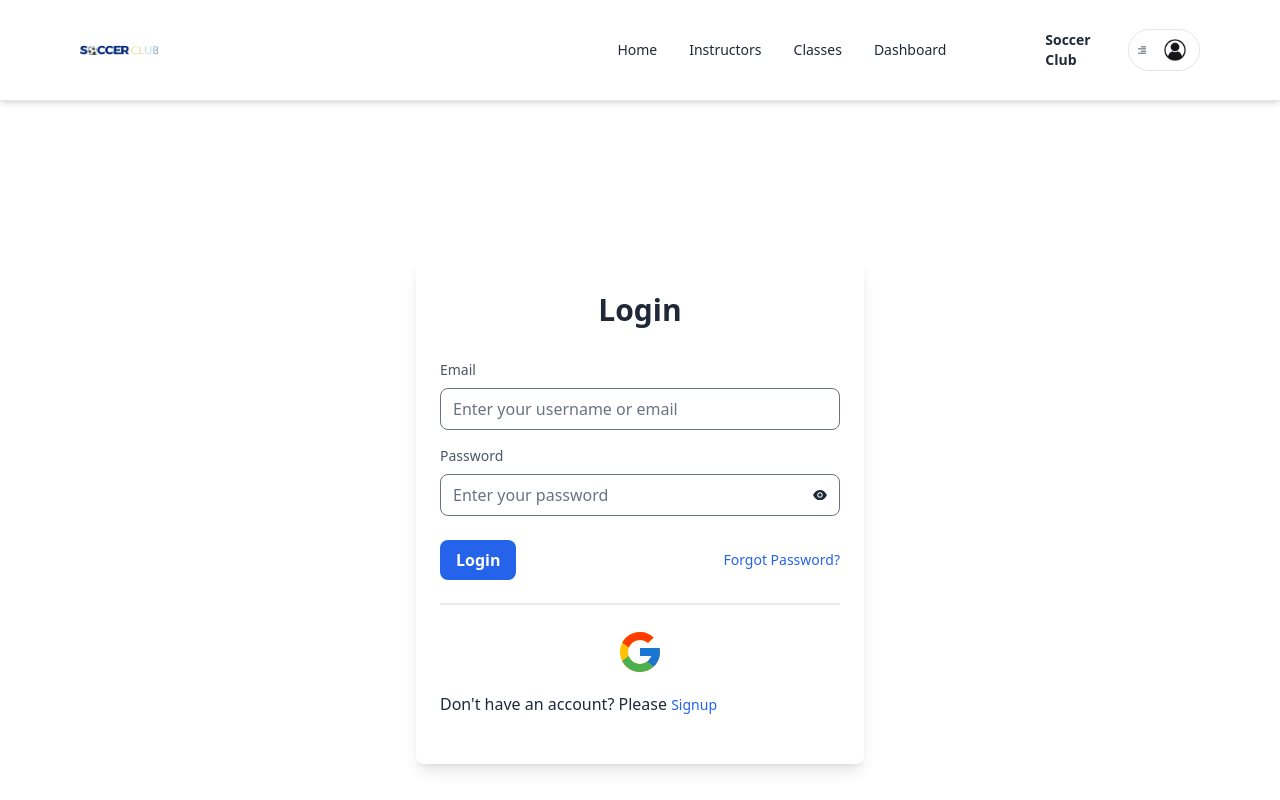
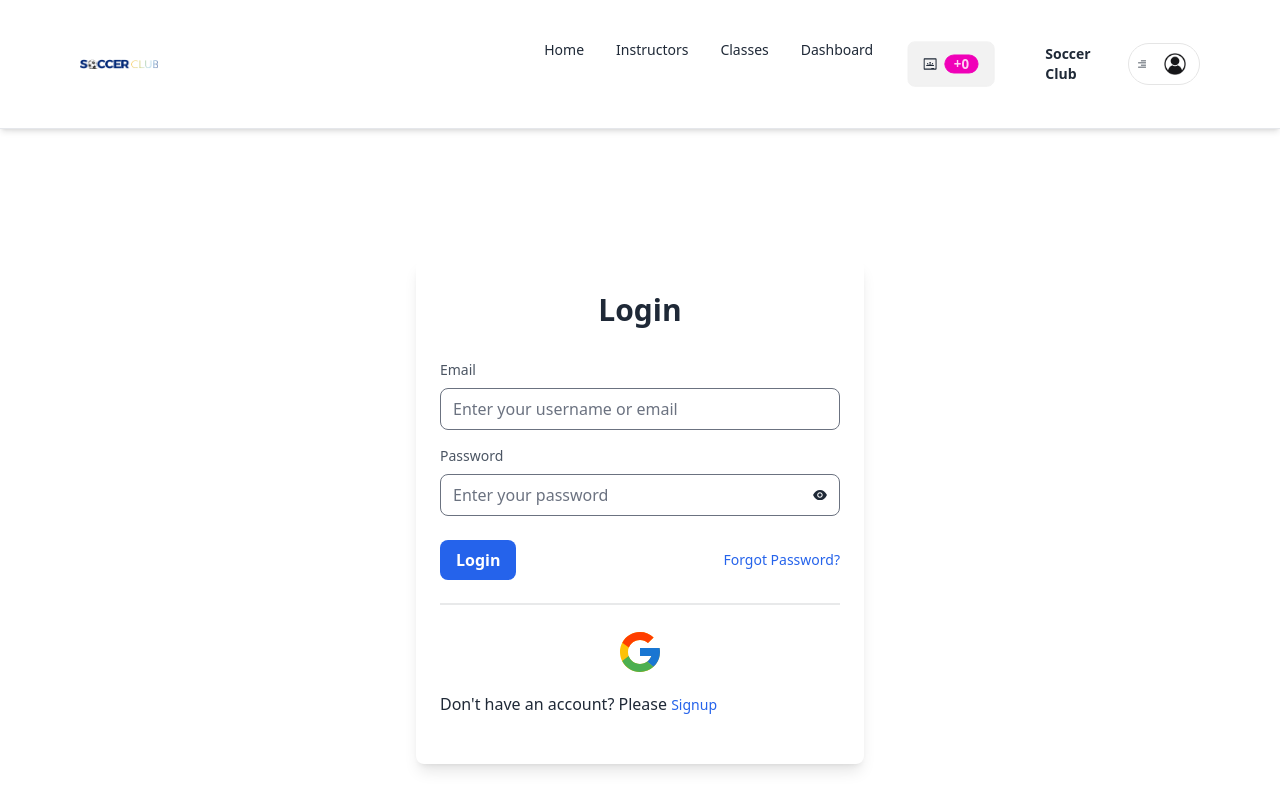
Before and after one commit to mehrabhossain1/ass-12-client, a React (Vite) app: page /login in a window 1280 px wide. Shown: the top 800 px of the page. Built offline with nearby package versions, Linux system fonts and the light colour scheme; no server answers.

Commit message:
selected classes after clicking select btn

```diff
--- a/src/pages/Classes/ClassCard.jsx
+++ b/src/pages/Classes/ClassCard.jsx
@@ -1,5 +1,9 @@
 const ClassCard = ({ classData }) => {
   const { image, name, instructor, available_seats, price } = classData;
+
+  const handleSelectClass = (classData) => {
+    console.log(classData);
+  };
   return (
     <div className='card w-96 bg-base-100 shadow-xl image-full'>
       <figure>
@@ -19,7 +23,12 @@ const ClassCard = ({ classData }) => {
         </p>
         <h2 className='card-title text-2xl font-bold'>${price}</h2>
         <div className='card-actions justify-end'>
-          <button className='btn btn-warning'>Select</button>
+          <button
+            onClick={() => handleSelectClass(classData)}
+            className='btn btn-warning'
+          >
+            Select
+          </button>
         </div>
       </div>
     </div>
--- a/src/pages/Shared/Navbar/Links.jsx
+++ b/src/pages/Shared/Navbar/Links.jsx
@@ -1,4 +1,5 @@
 import { Link } from "react-router-dom";
+import { SiGoogleclassroom } from "react-icons/si";
 
 const Links = () => {
   const navOptions = (
@@ -15,6 +16,14 @@ const Links = () => {
       </li>
       <li>
         <a>Dashboard</a>
+      </li>
+      <li>
+        <Link to='/'>
+          <button className='btn'>
+            <SiGoogleclassroom />
+            <div className='badge badge-secondary'>+0</div>
+          </button>
+        </Link>
       </li>
     </>
   );
--- a/src/pages/SignUp/SignUp.jsx
+++ b/src/pages/SignUp/SignUp.jsx
@@ -7,7 +7,6 @@ import { TbFidgetSpinner } from "react-icons/tb";
 import Swal from "sweetalert2";
 import { AuthContext } from "../../providers/AuthProvider";
 
-// TODO: private route jodi lage taile kro, moving to homepage
 const SignUp = () => {
   const {
     register,
@@ -216,7 +215,7 @@ const SignUp = () => {
           <div className='divider'></div>
           <div
             onClick={handleGoogleSignIn}
-            className='flex items-center justify-center'
+            className='flex items-center justify-center cursor-pointer'
           >
             <FcGoogle size={48} />
           </div>
```
